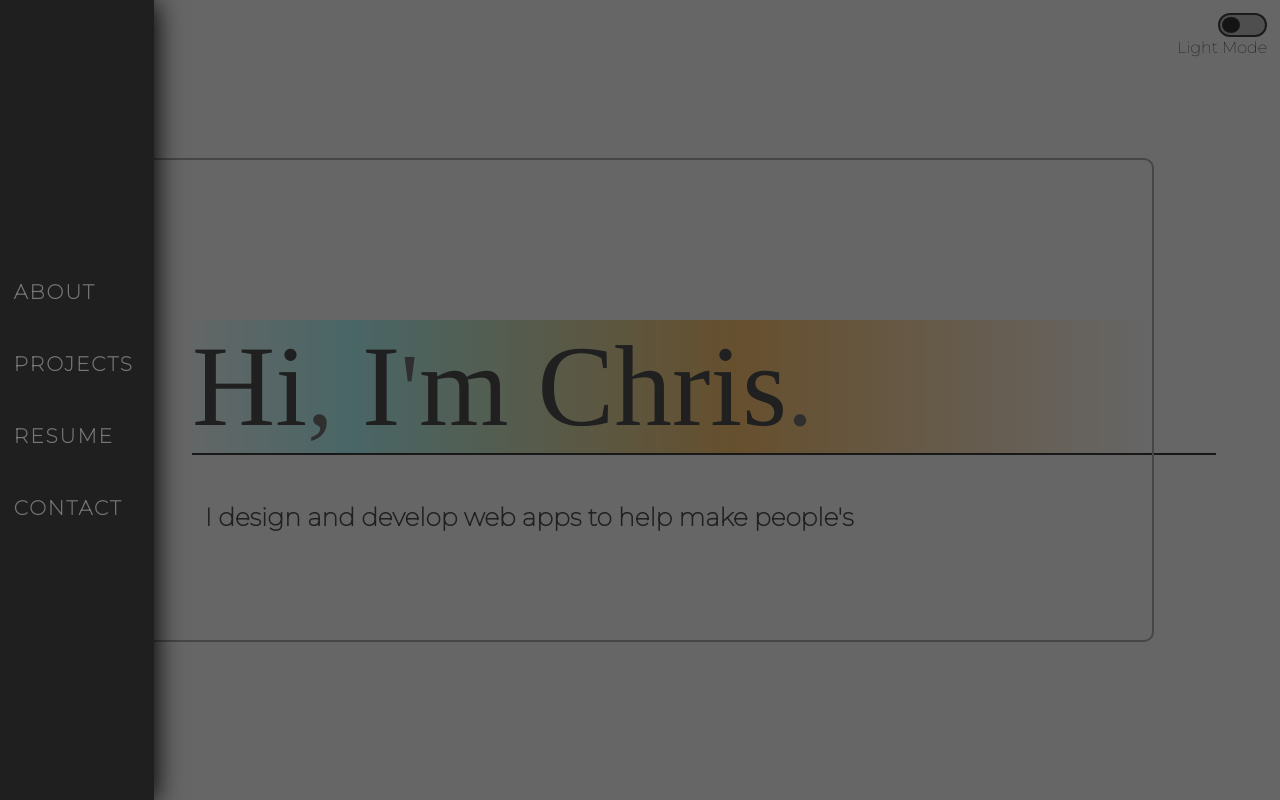
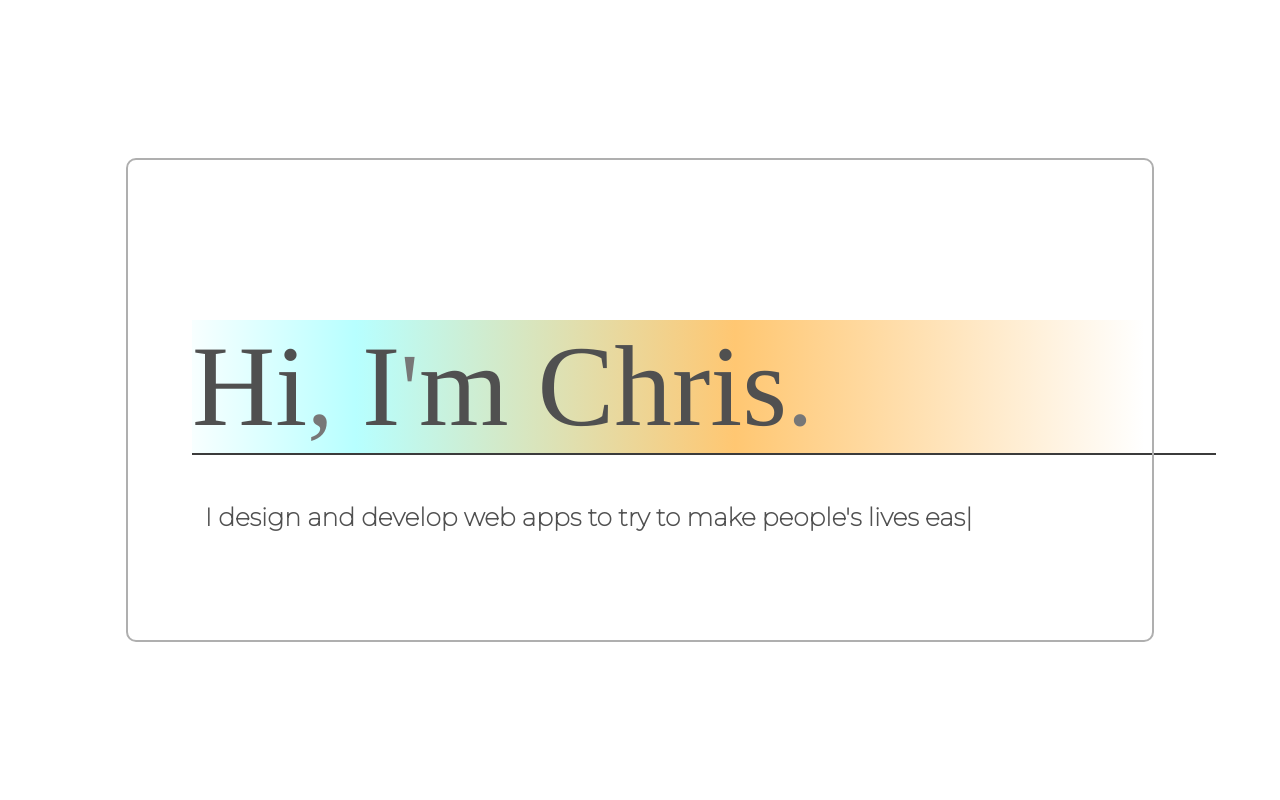
Before and after one commit to ck2e14/portfoliov4, a React (Create React App) app: page / in a window 1280 px wide. Built offline with nearby package versions, Linux system fonts and the light colour scheme.

Commit message:
phrasing tweaks (portolfio > projects)

```diff
--- a/src/App.js
+++ b/src/App.js
@@ -24,7 +24,7 @@ function App() {
   useEffect(() => {
     setTimeout(() => {
       setPaintNavbar(true)
-    }, 500);
+    }, 5700);
   }, [])
 
   if(isMobile) {
@@ -62,7 +62,7 @@ function App() {
               <About isDarkMode={isDarkMode}/>
             </Route>
 
-            <Route path='/projects'>
+            <Route path='/portfolio'>
               <Projects isDarkMode={isDarkMode} />
             </Route>
 
--- a/src/Components/DarkModeToggle/DarkModeToggle-style.css
+++ b/src/Components/DarkModeToggle/DarkModeToggle-style.css
@@ -30,7 +30,7 @@
 }
 
 .night {
-   background-color: rgb(31, 31, 31);
+   background-color: #1f1f1f;
    transition: all .25s;
 }
 
--- a/src/Components/Landing/Landing.js
+++ b/src/Components/Landing/Landing.js
@@ -12,7 +12,7 @@ const Landing = props => {
    useEffect(() => {
       setTimeout(() => {
          setRenderTypewriter(true)
-      }, 1900);
+      }, 1300);
    }, [])
 
    useEffect(() => {
@@ -33,7 +33,7 @@ const Landing = props => {
 
          { renderTypewriter &&
             <Typical
-            steps={["I design and develop web apps to help make people's lives easier. :)"]}
+            steps={["I design and develop web apps to try to make people's lives easier. :)"]}
             loop={1}
             // wrapper="p"
             className='tagline'
--- a/src/Components/NavBar/NavBar.js
+++ b/src/Components/NavBar/NavBar.js
@@ -22,8 +22,8 @@ const NavBar = props => {
                <div>ABOUT</div>
             </Link>
 
-            <Link to='/projects' className="nav-item">
-               <div>PROJECTS</div>
+            <Link to='/portfolio' className="nav-item">
+               <div>PORTFOLIO</div>
             </Link>
 
             <Link to='/resume' className="nav-item">
--- a/src/Components/Projects/Projects-style.css
+++ b/src/Components/Projects/Projects-style.css
@@ -12,7 +12,7 @@
    transform: rotate(270deg);
    font-family: 'Tinos', serif;
    top: 28%;
-   left: 0.5%;
+   left: -.8%;
    color: grey;
    animation: fade-in 1s;
    cursor: default;
@@ -83,7 +83,7 @@
    top: 50%;
    transform: translate(-50%, -50%);
    color: rgb(92, 92, 92);
-   text-transform: capitalize;
+   text-transform: none;
 }
 
 .expandedCard-blurb {
--- a/src/Components/Projects/Projects.js
+++ b/src/Components/Projects/Projects.js
@@ -88,7 +88,7 @@ const Projects = props => {
       <>
          <div className="content-container text">
 
-         <div className="vertical-projects-title vert">P R O J E C T S</div>
+         <div className="vertical-projects-title vert">P O R T F O L I O</div>
 
             <div className="content-border">
 
@@ -154,7 +154,7 @@ const Projects = props => {
                         </div>
                      :
                         <div className="no-card-selected expanded-title">
-                           Select a project.
+                           Select a Project.
                         </div>
                      }
 
```
